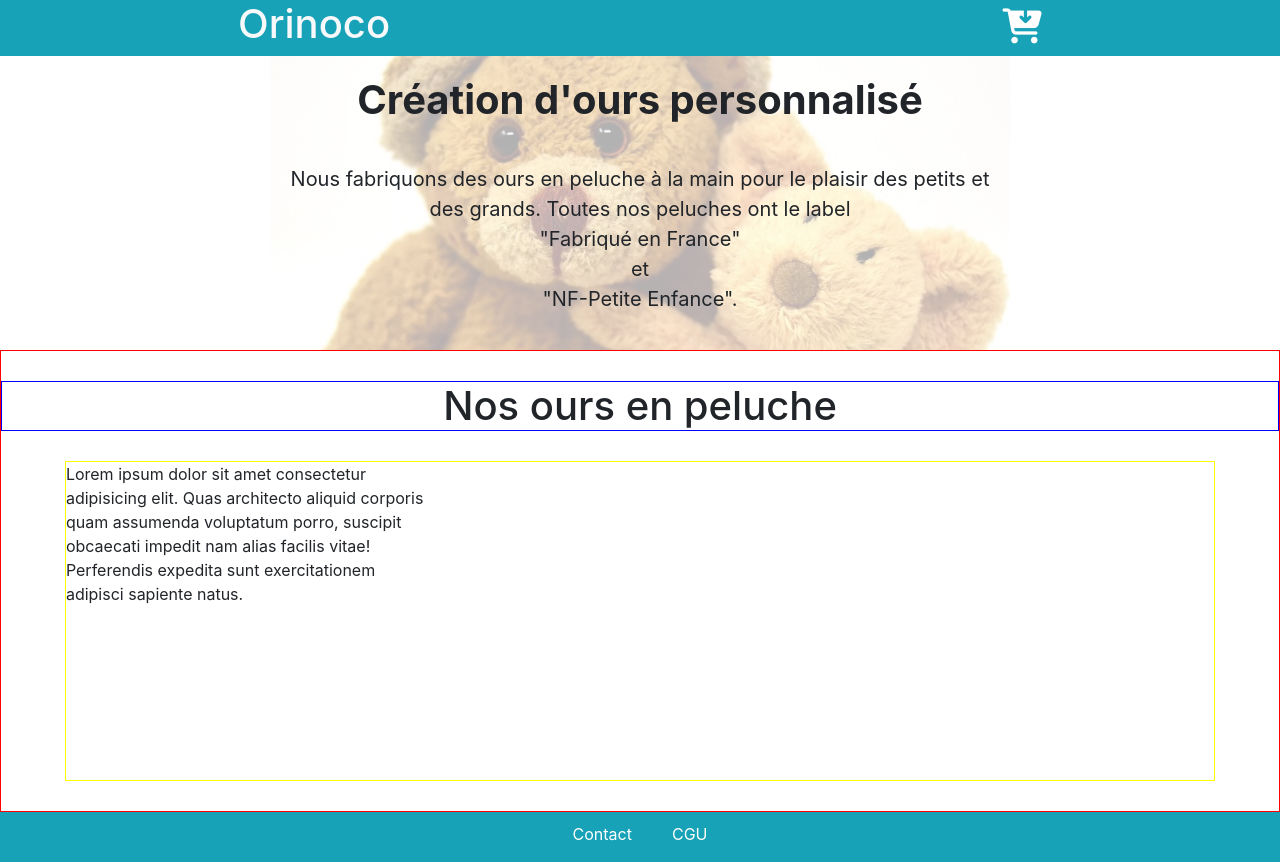
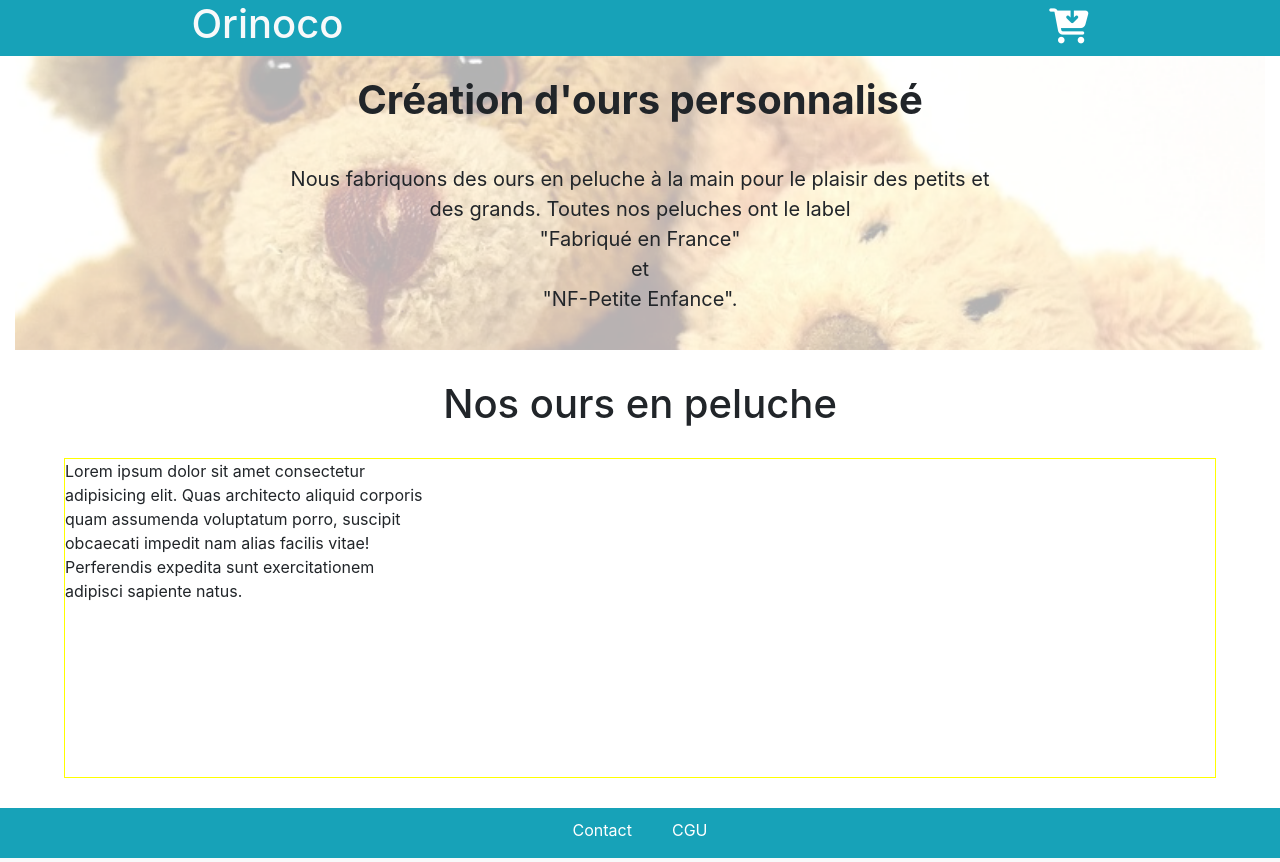
Before and after one commit to OlivierVermesse/OlivierVermesse_5_26022021, a PHP site: page /front-end/index.html in a window 1280 px wide. Run offline with PHP 8.4, Linux system fonts and the light colour scheme; some libraries are stand-ins or nearby versions.

Commit message:
correction marge et taille image

```diff
--- a/front-end/assets/css/style.css
+++ b/front-end/assets/css/style.css
@@ -56,9 +56,6 @@ a:hover {
   text-decoration: none;
 }
 
-.teddy {
-  max-width: 700px;
-}
 .teddy__bg {
   background-image: url("../img/bg_teddy2.png");
   background-size: cover;
@@ -95,13 +92,11 @@ a:hover {
   align-self: center;
   flex-direction: column;
   padding: 30px 0;
-  border: 1px red solid;
 }
 .products-home-page h3 {
   font-size: 40px;
   margin-bottom: 30px;
   text-align: center;
-  border: 1px blue solid;
 }
 .products-home-page .products {
   display: flex;
--- a/front-end/assets/scss/layout/_bloc_home_page.scss
+++ b/front-end/assets/scss/layout/_bloc_home_page.scss
@@ -1,10 +1,10 @@
 .teddy {
-    max-width: 700px;
     &__bg {
       background-image: url("../img/bg_teddy2.png");
       background-size: cover;
       background-position:center ;
       height: auto;
+      // width: auto;
       @include flex-center;
       &__text-group {
         margin: 20px 20px;
--- a/front-end/assets/scss/layout/_products_home_page.scss
+++ b/front-end/assets/scss/layout/_products_home_page.scss
@@ -3,14 +3,12 @@
   @include flex-center;
   flex-direction: column;
   padding: 30px 0;
-  border: 1px red solid;
 
   h3 {
     // font-family: "MV Boli";
     font-size: 40px;
     margin-bottom: 30px;
     text-align: center;
-    border: 1px blue solid;
   }
   .products {
     @include flex-center;
--- a/front-end/index.html
+++ b/front-end/index.html
@@ -15,7 +15,7 @@
 <body>
     <header>
         <div class = "bg-info">
-            <div class="container">
+            <div class="container-fluid">
                 <div class = "container-header">
                     <div class="nav">
                         <a href="index.html"><h1 class="nav__cie text-light">Orinoco</h1></a>
@@ -29,7 +29,7 @@
     </header>
 
     <section>
-        <div class="container">
+        <div class="container-fluid">
             <div class="teddy__bg" >
                 <div class="teddy__bg__text-group">
                     <h2 class="teddy__bg__text-group__title">Création d'ours personnalisé</h2>
@@ -53,7 +53,7 @@
 
     <footer>
         <div class = "bg-info">
-            <div class="container">
+            <div class="container-fluid">
                 <div class = "container-footer">
                        <p><a href="x">Contact</a></p>
                        <p><a href="x">CGU</a></p>
```
Also changed, not shown: front-end/assets/img/bg_teddy - Copie.jpg (deleted), front-end/assets/img/bg_teddy.jpg (deleted), front-end/assets/img/bg_teddy2.jpg (deleted), front-end/assets/img/bg_teddy2.png, 1 other file.
